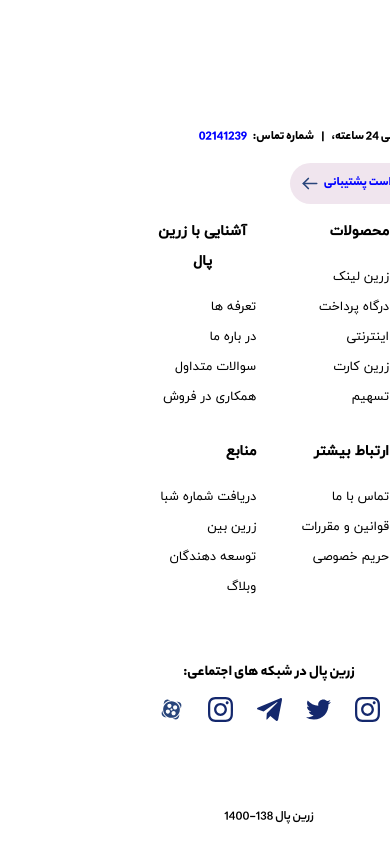
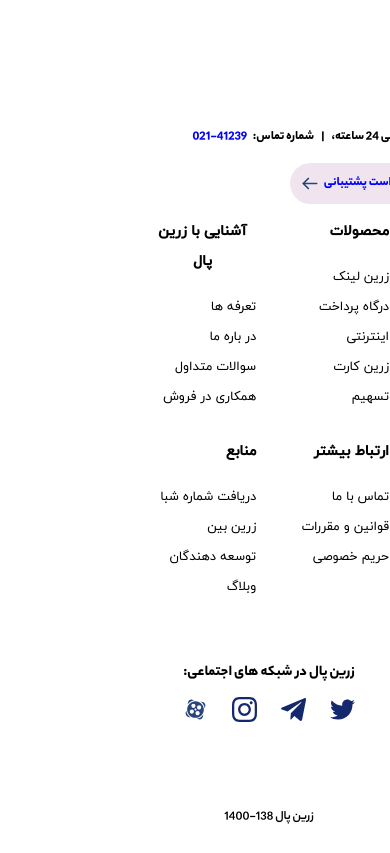
Before and after one commit to mahdi-elahipour/mini-website, a plain HTML site: page index.html in a window 390 px wide. Shown: the part 3280-4133 px from the top of the page. Drawn offline with Linux system fonts and the light colour scheme.

Commit message:
Changing the direction of the link tag related to the phone number and removing an additional icon.

```diff
--- a/index.html
+++ b/index.html
@@ -289,7 +289,7 @@
     <!-- support -->
     <div id="support">
         <div class="support-header">
-            <div><p>پشتیبانی 24 ساعته، &nbsp;&nbsp;&nbsp;&nbsp;|&nbsp;&nbsp;&nbsp;&nbsp; شماره تماس:&nbsp;&nbsp;&nbsp;&nbsp;<a href="#">02141239</a></p></div>
+            <div><p>پشتیبانی 24 ساعته، &nbsp;&nbsp;&nbsp;&nbsp;|&nbsp;&nbsp;&nbsp;&nbsp; شماره تماس:&nbsp;&nbsp;&nbsp;&nbsp;<a dir="ltr" href="#">021-41239</a></p></div>
        <div id="support-req">
         <a href="#">درخواست پشتیبانی</a>
         <img src="images/arrow.svg" alt="">
@@ -330,7 +330,6 @@
             <div class="support-social">
                 <h3>زرین پال در شبکه های اجتماعی:</h3>
                 <div class="social-icons">
-                    <img src="images/instagram.svg" alt="">
                     <img src="images/twitter.svg" alt="">
                     <img src="images/telegram.svg" alt="">
                     <img src="images/instagram.svg" alt="">
```
